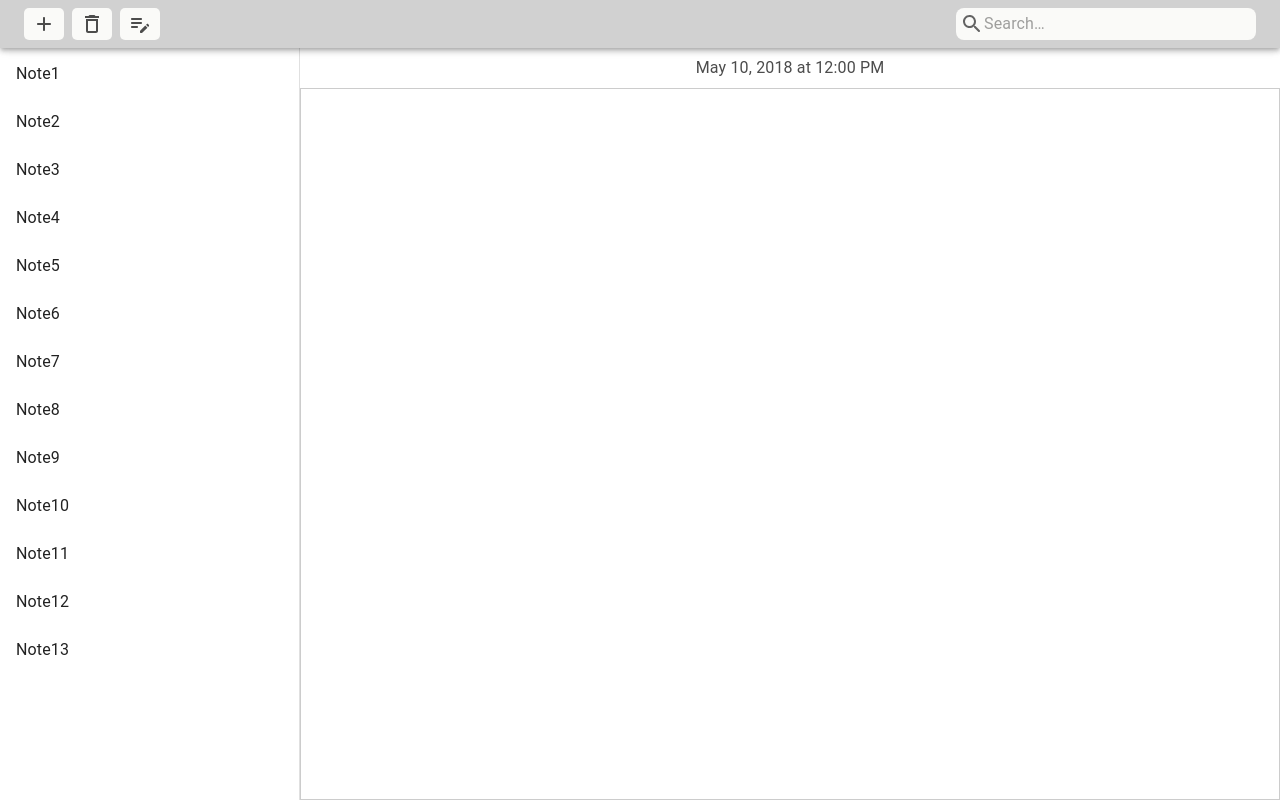
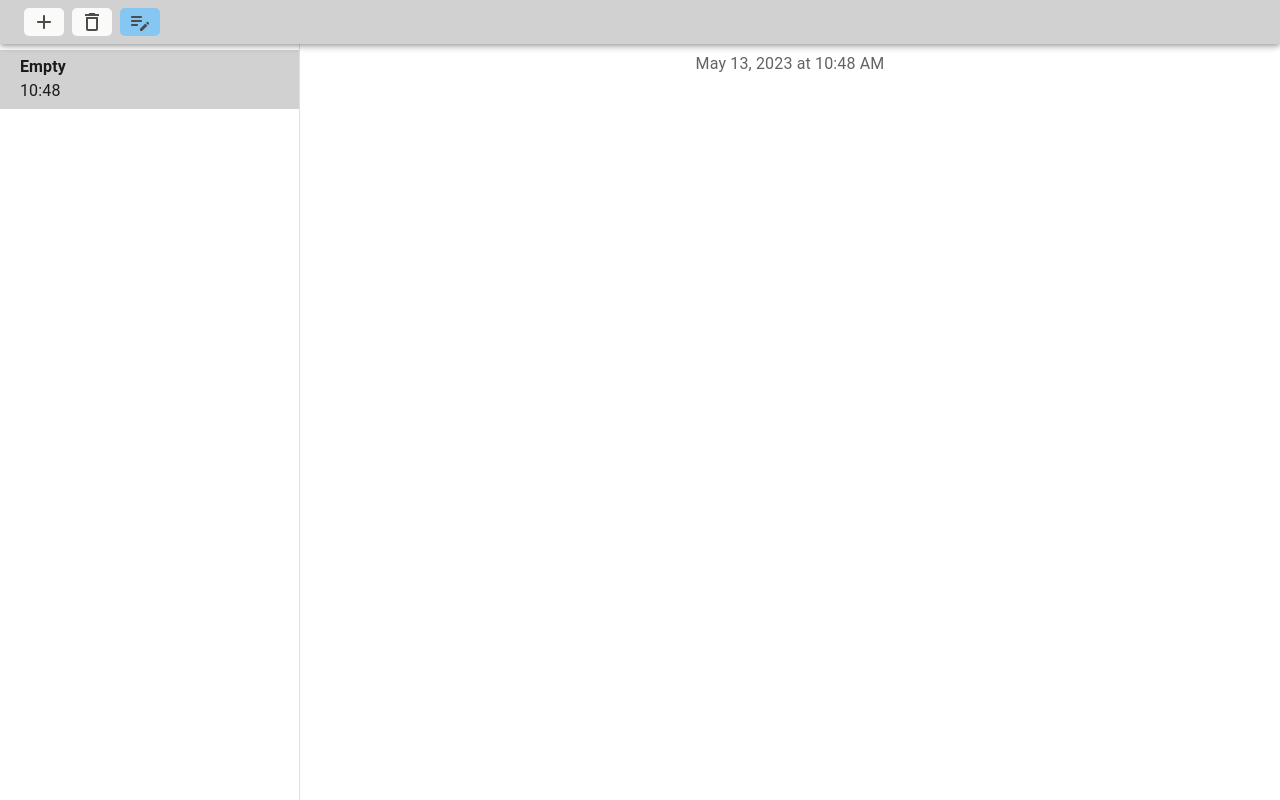
Before and after one commit to KarinaBulavintseva/Notes, a React (Create React App) app: page / in a window 1280 px wide. Both pictures are taken after a click on the button 44 px from the left and 24 px from the top of the page. Built offline with nearby package versions, Linux system fonts and the light colour scheme.

Commit message:
add functionality for adding, deleting, and editing notes

```diff
--- a/package.json
+++ b/package.json
@@ -12,7 +12,6 @@
     "@testing-library/user-event": "^13.5.0",
     "react": "^18.2.0",
     "react-dom": "^18.2.0",
-    "react-quill": "^2.0.0",
     "react-scripts": "5.0.1",
     "web-vitals": "^2.1.4"
   },
--- a/src/App.js
+++ b/src/App.js
@@ -3,8 +3,8 @@ import CssBaseline from '@mui/material/CssBaseline';
 import { Box } from '@mui/material';
 import { styled } from '@mui/material';
 import Header from './components/Header';
+import Workspace from './components/Workspace';
 import Sidebar from './components/Sidebar';
-import Workspace from './components/Workspace';
 import IndexedDBProvider from './context/IndexedDBProvider';
 
 const Wrapper = styled(Box)({
--- a/src/components/Header.jsx
+++ b/src/components/Header.jsx
@@ -1,4 +1,5 @@
-import React from 'react';
+/* eslint-disable no-restricted-globals */
+import React, { useContext } from 'react';
 import { AppBar, Container, Box, IconButton } from '@mui/material';
 import {
   DeleteOutlined as DeleteIcon,
@@ -6,7 +7,7 @@ import {
   EditNoteRounded as EditNoteIcon
 } from '@mui/icons-material';
 import { styled } from '@mui/material';
-import SearchBox from './SearchBox';
+import IndexedDBContext from '../context/IndexedDBContext';
 
 const StyledIconButton = styled(IconButton)({
   flex: '0 0 auto',
@@ -16,7 +17,7 @@ const StyledIconButton = styled(IconButton)({
   color: '#4c4c4c',
   fontSize: '1.5rem',
   '&:hover': {
-    backgroundColor: '#85c7f2'
+    backgroundColor: '#fafaf8'
   },
   '&:disabled': {
     background: '#fafaf8'
@@ -24,6 +25,15 @@ const StyledIconButton = styled(IconButton)({
 });
 
 export default function Header() {
+  const { addToIndexedDB, currentId, deleteFromIndexedDB, setIsEditing, isEditing } =
+    useContext(IndexedDBContext);
+
+  const deleteElement = () => {
+    const deleteElement = confirm('Delete note?');
+    if (deleteElement) {
+      deleteFromIndexedDB(currentId);
+    }
+  };
   return (
     <AppBar
       position='static'
@@ -34,24 +44,23 @@ export default function Header() {
       }}>
       <Container maxWidth='xl'>
         <Box sx={{ display: 'flex' }}>
-          <Box sx={{ display: 'flex', gap: '8px' }}>
-            <StyledIconButton>
+          <Box
+            sx={{
+              display: 'flex',
+              gap: '8px'
+            }}>
+            <StyledIconButton onClick={addToIndexedDB}>
               <AddIcon />
             </StyledIconButton>
-            <StyledIconButton>
+            <StyledIconButton onClick={deleteElement} disabled={!currentId}>
               <DeleteIcon />
             </StyledIconButton>
-            <StyledIconButton>
+            <StyledIconButton
+              onClick={() => setIsEditing(!isEditing)}
+              disabled={!currentId}
+              sx={{ backgroundColor: isEditing ? '#85c7f2' : '#fafaf8' }}>
               <EditNoteIcon />
             </StyledIconButton>
-          </Box>
-          <Box
-            sx={{
-              flexGrow: '1',
-              display: 'flex',
-              justifyContent: 'end'
-            }}>
-            <SearchBox />
           </Box>
         </Box>
       </Container>
--- /dev/null
+++ b/src/components/ListItem.jsx
@@ -0,0 +1,41 @@
+import React, { useContext } from 'react';
+import { ListItem as Item, Box } from '@mui/material';
+import { Typography } from '@mui/material';
+import { getFormattedDate } from '../utils/utils';
+import IndexedDBContext from '../context/IndexedDBContext';
+import { getRemainingLines, truncateString, getFirstLine } from '../utils/utils';
+
+export default function ListItem({ noteData }) {
+  const { currentId, setCurrentId } = useContext(IndexedDBContext);
+
+  const isCurrent = noteData.id === currentId;
+
+  const firstLine = getFirstLine(noteData.text);
+  const truncatedFirstLine = truncateString(firstLine, 20);
+  const notePreview = firstLine ? truncatedFirstLine : 'Empty';
+
+  const noteDate = getFormattedDate(noteData.id);
+
+  const remainingLines = getRemainingLines(noteData.text);
+  const truncatedRemainingLines = truncateString(remainingLines, 15);
+  const remainingLinesPreview = remainingLines ? truncatedRemainingLines : '';
+
+  return (
+    <Item
+      sx={{
+        backgroundColor: isCurrent ? '#d1d1d1' : 'white',
+        cursor: 'pointer',
+        padding: '0px',
+        display: 'flex',
+        justifyContent: 'center'
+      }}
+      onClick={() => setCurrentId(noteData.id)}>
+      <Box sx={{ borderBottom: '1px solid #d1d1d1', width: '90%', padding: '5px' }}>
+        <Typography sx={{ fontWeight: '700' }}>{notePreview}</Typography>
+        <Typography>
+          {noteDate} {remainingLinesPreview}
+        </Typography>
+      </Box>
+    </Item>
+  );
+}
--- a/src/components/SearchBox.jsx
+++ b/src/components/SearchBox.jsx
@@ -1,8 +1,9 @@
-import React from 'react';
+import React, { useContext } from 'react';
 import { Box } from '@mui/material';
 import { styled } from '@mui/material';
 import { SearchRounded as SearchIcon } from '@mui/icons-material';
 import InputBase from '@mui/material/InputBase';
+import IndexedDBContext from '../context/IndexedDBContext';
 
 const Search = styled(Box)({
   width: 'min(60%, 300px)',
@@ -31,12 +32,13 @@ const StyledInputBase = styled(InputBase)({
 });
 
 export default function SearchBox() {
+  const { filterData } = useContext(IndexedDBContext);
   return (
     <Search>
       <SearchIconWrapper>
         <StyledSearchIcon />
       </SearchIconWrapper>
-      <StyledInputBase placeholder='Search…' />
+      <StyledInputBase placeholder='Search…' onChange={(event) => filterData(event.target.value)} />
     </Search>
   );
 }
--- a/src/components/Sidebar.jsx
+++ b/src/components/Sidebar.jsx
@@ -1,7 +1,16 @@
-import React from 'react';
-import { Drawer, Box, List, ListItem, ListItemText } from '@mui/material';
+import React, { useContext } from 'react';
+import { Drawer, Box, List } from '@mui/material';
+import ListItem from './ListItem';
+import IndexedDBContext from '../context/IndexedDBContext';
 
 export default function Sidebar() {
+  const { data } = useContext(IndexedDBContext);
+
+  const dataLength = data.length;
+
+  const notesList = [...data]
+    .reverse()
+    .map((note) => <ListItem key={note.id} noteData={note}></ListItem>);
   return (
     <Drawer
       variant='permanent'
@@ -11,35 +20,15 @@ export default function Sidebar() {
         [`& .MuiDrawer-paper`]: { width: 300, boxSizing: 'border-box' }
       }}>
       <Box sx={{ minHeight: '50px' }} />
-      <Box>
-        <List sx={{ padding: '0px' }}>
-          {[
-            'Note1',
-            'Note2',
-            'Note3',
-            'Note4',
-            'Note5',
-            'Note6',
-            'Note7',
-            'Note8',
-            'Note9',
-            'Note10',
-            'Note11',
-            'Note12',
-            'Note13'
-          ].map((text) => (
-            <ListItem
-              key={text}
-              sx={{
-                cursor: 'pointer'
-              }}>
-              <Box>
-                <ListItemText primary={text} />
-              </Box>
-            </ListItem>
-          ))}
-        </List>
-      </Box>
+      {dataLength ? (
+        <Box>
+          <List sx={{ padding: '0px' }}>{notesList}</List>
+        </Box>
+      ) : (
+        <Box sx={{ textAlign: 'center', padding: '10px 5px', color: '#636363' }}>
+          You haven't added any note yet!
+        </Box>
+      )}
     </Drawer>
   );
 }
--- a/src/components/Workspace.jsx
+++ b/src/components/Workspace.jsx
@@ -1,20 +1,41 @@
-import React from 'react';
+import React, { useContext, useState, useEffect } from 'react';
 import { Box } from '@mui/material';
-import ReactQuill from 'react-quill';
+import IndexedDBContext from '../context/IndexedDBContext';
+import { styled } from '@mui/material';
+import { getFullDate } from '../utils/utils';
 
-import { styled } from '@mui/material';
-
-const StyledQuillBox = styled(Box)({
-  '.quill': {
-    flexGrow: 1
-  },
-  '.ql-container.ql-snow': {
+const StyledTextField = styled(Box)({
+  outline: 'none',
+  flexGrow: '1',
+  resize: 'none',
+  border: 'none',
   fontSize: '18px'
-  }
 });
 
 export default function Workspace() {
-  const modules = { toolbar: null };
+  const { data, updateInIndexedDB, currentId, isEditing } = useContext(IndexedDBContext);
+
+  const [text, setText] = useState('');
+
+  useEffect(() => {
+    const currentElement = data.find((item) => item.id === currentId);
+
+    if (currentElement) {
+      setText(currentElement.text);
+    }
+
+    if (!data.length || !currentElement) {
+      setText('');
+    }
+  }, [currentId, data]);
+
+  const date = getFullDate(currentId);
+
+  const changeText = (event) => {
+    const noteText = event.target.value;
+    setText(noteText);
+    updateInIndexedDB(currentId, noteText);
+  };
 
   return (
     <Box
@@ -23,19 +44,25 @@ export default function Workspace() {
         display: 'flex',
         flexDirection: 'column'
       }}>
+      {currentId && (
         <Box
           sx={{
             padding: '8px 0',
             display: 'flex',
             justifyContent: 'center',
             alignItems: 'center',
-          color: '#4c4c4c'
+            color: '#636363'
           }}>
-        May 10, 2018 at 12:00 PM
+          {date}
         </Box>
-      <StyledQuillBox sx={{ display: 'flex', flexGrow: '1' }}>
-        <ReactQuill modules={modules} theme='snow' />
-      </StyledQuillBox>
+      )}
+      <Box sx={{ display: 'flex', flexGrow: '1', padding: '20px 30px' }}>
+        <StyledTextField
+          component='textarea'
+          value={text}
+          onChange={changeText}
+          readOnly={!isEditing}></StyledTextField>
+      </Box>
     </Box>
   );
 }
--- a/src/index.js
+++ b/src/index.js
@@ -1,7 +1,6 @@
 import React from 'react';
 import ReactDOM from 'react-dom/client';
 import App from './App';
-import 'react-quill/dist/quill.snow.css';
 
 const root = ReactDOM.createRoot(document.getElementById('root'));
 root.render(
--- /dev/null
+++ b/src/utils/utils.js
@@ -0,0 +1,61 @@
+export function getFullDate(timestamp) {
+  const date = new Date(timestamp);
+  const monthNames = [
+    'January',
+    'February',
+    'March',
+    'April',
+    'May',
+    'June',
+    'July',
+    'August',
+    'September',
+    'October',
+    'November',
+    'December'
+  ];
+
+  const day = date.getDate();
+  const monthIndex = date.getMonth();
+  const year = date.getFullYear();
+  let hour = date.getHours();
+  const minute = date.getMinutes() >= 10 ? date.getMinutes() : `0${date.getMinutes()}`;
+
+  let ampm = 'AM';
+  if (hour >= 12) {
+    ampm = 'PM';
+  }
+  if (hour > 12) {
+    hour -= 12;
+  }
+
+  return `${monthNames[monthIndex]} ${day}, ${year} at ${hour}:${minute} ${ampm}`;
+}
+
+export function getFormattedDate(timestamp) {
+  const date = new Date(timestamp);
+  const today = new Date();
+
+  if (date.toDateString() === today.toDateString()) {
+    const hours = date.getHours().toString().padStart(2, '0');
+    const minutes = date.getMinutes().toString().padStart(2, '0');
+    return `${hours}:${minutes}`;
+  } else {
+    const year = date.getFullYear();
+    const month = (date.getMonth() + 1).toString().padStart(2, '0');
+    const day = date.getDate().toString().padStart(2, '0');
+    return `${month}/${day}/${year}`;
+  }
+}
+
+export function getFirstLine(noteText) {
+  return noteText.split('\n')[0].trim();
+}
+
+export function getRemainingLines(noteText) {
+  return noteText.split('\n').slice(1).join('\n').trim();
+}
+
+export function truncateString(text, numberOfChars = 0) {
+  return `${text.substring(0, numberOfChars)}...`;
+}
```
Also changed, not shown: src/context/IndexedDBProvider.js (+28 -26 lines), 1 other file (tests, documents, lock files or other folders). Lines whose indentation alone changed are shown as unchanged.
